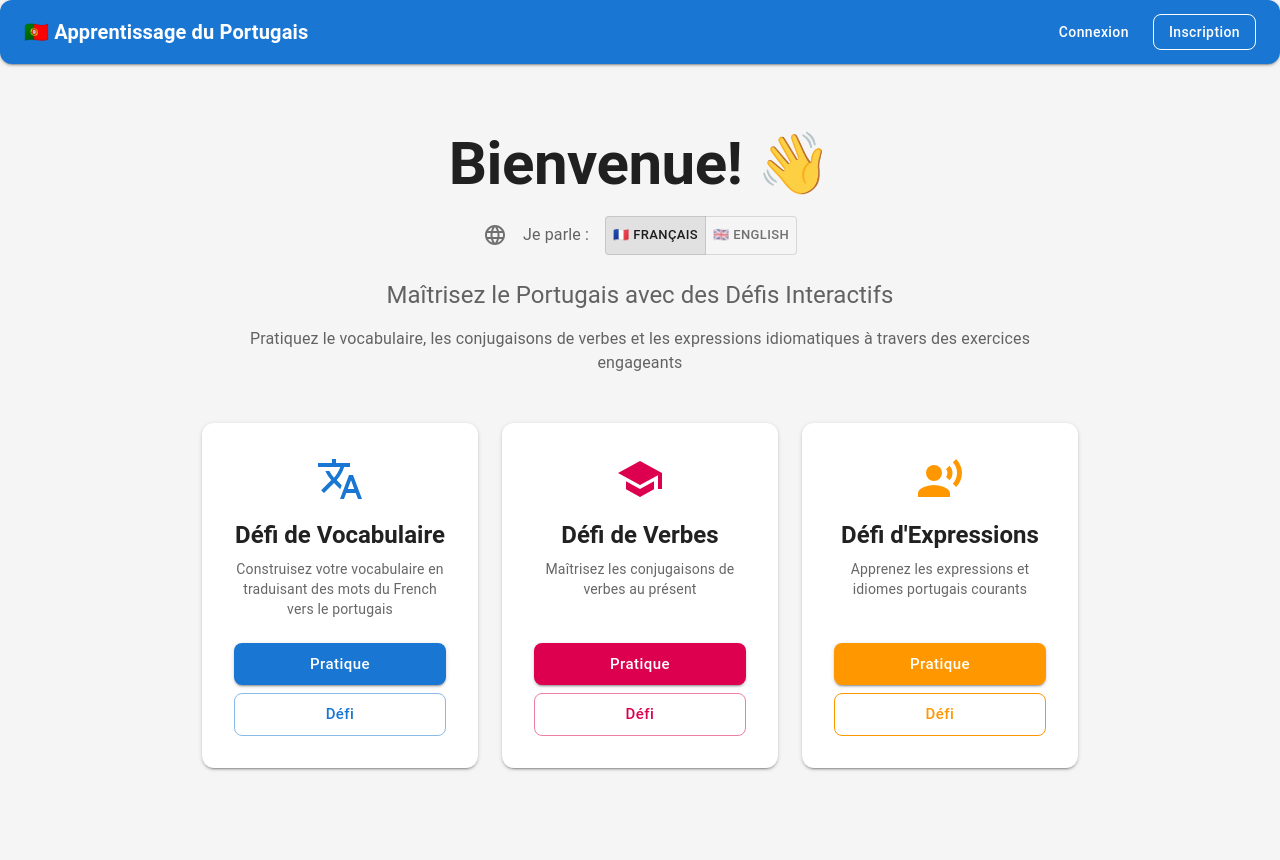
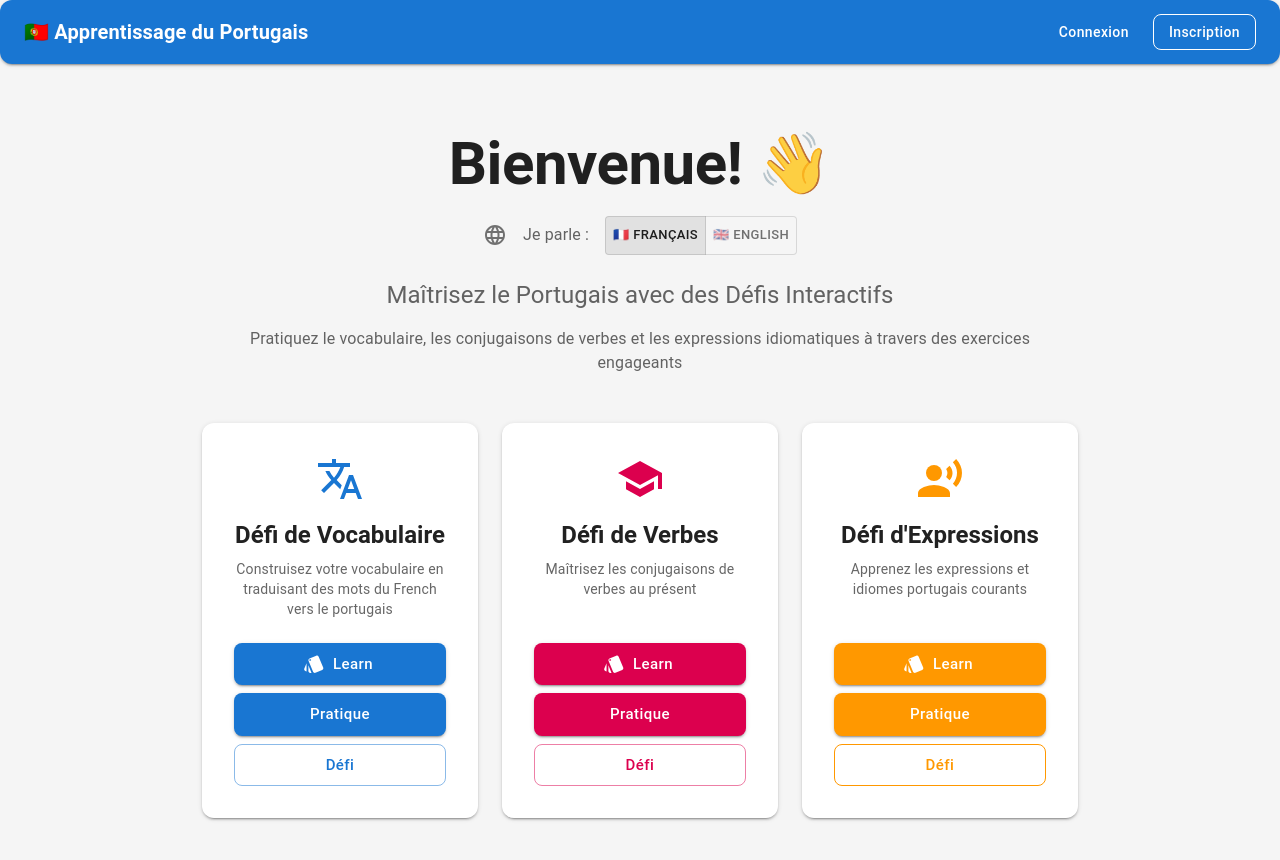
Before and after one commit to charly37/PortugueseLearning, a React app: page / in a window 1280 px wide. Shown: the top 860 px of the page. Built offline with nearby package versions, Linux system fonts and the light colour scheme; no server answers.

Commit message:
add a learning section

```diff
--- a/playwright.config.ts
+++ b/playwright.config.ts
@@ -5,7 +5,7 @@ export default defineConfig({
   fullyParallel: true,
   forbidOnly: !!process.env.CI,
   retries: process.env.CI ? 2 : 0,
-  workers: process.env.CI ? 1 : undefined,
+  workers: process.env.CI ? 1 : 4,
   reporter: process.env.CI ? 'html' : 'list',
 
   use: {
--- a/src/client/App.tsx
+++ b/src/client/App.tsx
@@ -11,6 +11,7 @@ import LoginPage from './components/LoginPage';
 import RegisterPage from './components/RegisterPage';
 import ProfilePage from './components/ProfilePage';
 import ChallengeStatsPage from './components/ChallengeStatsPage';
+import FlashcardLearnPage from './components/FlashcardLearnPage';
 
 const theme = createTheme({
   palette: {
@@ -61,7 +62,7 @@ const theme = createTheme({
   },
 });
 
-type PageType = 'landing' | 'word-practice' | 'word-challenge' | 'verb-practice' | 'verb-challenge' | 'idiom-practice' | 'idiom-challenge' | 'login' | 'register' | 'profile' | 'word-stats' | 'verb-stats' | 'idiom-stats';
+type PageType = 'landing' | 'word-practice' | 'word-challenge' | 'word-learn' | 'verb-practice' | 'verb-challenge' | 'verb-learn' | 'idiom-practice' | 'idiom-challenge' | 'idiom-learn' | 'login' | 'register' | 'profile' | 'word-stats' | 'verb-stats' | 'idiom-stats';
 
 interface User {
   id: string;
@@ -178,16 +179,22 @@ const App: React.FC = () => {
             user={user}
             onWordPractice={() => setCurrentPage('word-practice')}
             onWordChallenge={() => setCurrentPage('word-challenge')}
+            onWordLearn={() => setCurrentPage('word-learn')}
             onVerbPractice={() => setCurrentPage('verb-practice')}
             onVerbChallenge={() => setCurrentPage('verb-challenge')}
+            onVerbLearn={() => setCurrentPage('verb-learn')}
             onIdiomPractice={() => setCurrentPage('idiom-practice')}
             onIdiomChallenge={() => setCurrentPage('idiom-challenge')}
+            onIdiomLearn={() => setCurrentPage('idiom-learn')}
             onViewProfile={() => setCurrentPage('profile')}
             onLogout={handleLogout}
             onViewWordStats={() => setCurrentPage('word-stats')}
             onViewVerbStats={() => setCurrentPage('verb-stats')}
             onViewIdiomStats={() => setCurrentPage('idiom-stats')}
           />
+        )}
+        {currentPage === 'word-learn' && (
+          <FlashcardLearnPage challengeType="word" onBackHome={() => setCurrentPage('landing')} user={user} />
         )}
         {currentPage === 'word-practice' && (
           <ChallengePage mode="practice" onBackHome={() => setCurrentPage('landing')} user={user} onNavigateToLogin={() => setCurrentPage('login')} onNavigateToRegister={() => setCurrentPage('register')} />
@@ -198,11 +205,17 @@ const App: React.FC = () => {
         {currentPage === 'verb-practice' && (
           <VerbChallengePage mode="practice" onBackHome={() => setCurrentPage('landing')} user={user} onNavigateToLogin={() => setCurrentPage('login')} onNavigateToRegister={() => setCurrentPage('register')} />
         )}
+        {currentPage === 'verb-learn' && (
+          <FlashcardLearnPage challengeType="verb" onBackHome={() => setCurrentPage('landing')} user={user} />
+        )}
         {currentPage === 'verb-challenge' && (
           <VerbChallengePage mode="challenge" onBackHome={() => setCurrentPage('landing')} user={user} onNavigateToLogin={() => setCurrentPage('login')} onNavigateToRegister={() => setCurrentPage('register')} />
         )}
         {currentPage === 'idiom-practice' && (
           <IdiomChallengePage mode="practice" onBackHome={() => setCurrentPage('landing')} user={user} onNavigateToLogin={() => setCurrentPage('login')} onNavigateToRegister={() => setCurrentPage('register')} />
+        )}
+        {currentPage === 'idiom-learn' && (
+          <FlashcardLearnPage challengeType="idiom" onBackHome={() => setCurrentPage('landing')} user={user} />
         )}
         {currentPage === 'idiom-challenge' && (
           <IdiomChallengePage mode="challenge" onBackHome={() => setCurrentPage('landing')} user={user} onNavigateToLogin={() => setCurrentPage('login')} onNavigateToRegister={() => setCurrentPage('register')} />
--- a/src/client/components/LandingPage.tsx
+++ b/src/client/components/LandingPage.tsx
@@ -4,6 +4,7 @@ import SchoolIcon from '@mui/icons-material/School';
 import TranslateIcon from '@mui/icons-material/Translate';
 import RecordVoiceOverIcon from '@mui/icons-material/RecordVoiceOver';
 import LanguageIcon from '@mui/icons-material/Language';
+import StyleIcon from '@mui/icons-material/Style';
 import { useTranslation } from 'react-i18next';
 
 interface User {
@@ -17,10 +18,13 @@ interface LandingPageProps {
   user: User | null;
   onWordPractice: () => void;
   onWordChallenge: () => void;
+  onWordLearn: () => void;
   onVerbPractice: () => void;
   onVerbChallenge: () => void;
+  onVerbLearn: () => void;
   onIdiomPractice: () => void;
   onIdiomChallenge: () => void;
+  onIdiomLearn: () => void;
   onViewProfile: () => void;
   onLogout: () => void;
   onViewWordStats: () => void;
@@ -32,10 +36,13 @@ const LandingPage: React.FC<LandingPageProps> = ({
   user,
   onWordPractice,
   onWordChallenge,
+  onWordLearn,
   onVerbPractice,
   onVerbChallenge,
+  onVerbLearn,
   onIdiomPractice,
   onIdiomChallenge,
+  onIdiomLearn,
   onViewWordStats,
   onViewVerbStats,
   onViewIdiomStats,
@@ -156,6 +163,17 @@ const LandingPage: React.FC<LandingPageProps> = ({
                   variant="contained"
                   color="primary"
                   size="large"
+                  onClick={onWordLearn}
+                  fullWidth
+                  sx={{ mb: 1 }}
+                  startIcon={<StyleIcon />}
+                >
+                  Learn
+                </Button>
+                <Button
+                  variant="contained"
+                  color="primary"
+                  size="large"
                   onClick={onWordPractice}
                   fullWidth
                   sx={{ mb: 1 }}
@@ -209,6 +227,17 @@ const LandingPage: React.FC<LandingPageProps> = ({
                 <Typography variant="body2" color="text.secondary" sx={{ mb: 3, flexGrow: 1 }}>
                   {t('landing.challenges.verb.description')}
                 </Typography>
+                <Button
+                  variant="contained"
+                  color="secondary"
+                  size="large"
+                  onClick={onVerbLearn}
+                  fullWidth
+                  sx={{ mb: 1 }}
+                  startIcon={<StyleIcon />}
+                >
+                  Learn
+                </Button>
                 <Button
                   variant="contained"
                   color="secondary"
@@ -269,6 +298,22 @@ const LandingPage: React.FC<LandingPageProps> = ({
                 <Button
                   variant="contained"
                   size="large"
+                  onClick={onIdiomLearn}
+                  fullWidth
+                  sx={{
+                    mb: 1,
+                    bgcolor: '#ff9800',
+                    '&:hover': {
+                      bgcolor: '#f57c00',
+                    },
+                  }}
+                  startIcon={<StyleIcon />}
+                >
+                  Learn
+                </Button>
+                <Button
+                  variant="contained"
+                  size="large"
                   onClick={onIdiomPractice}
                   fullWidth
                   sx={{
```
Also changed, not shown: src/server.ts (+13 -0 lines).
